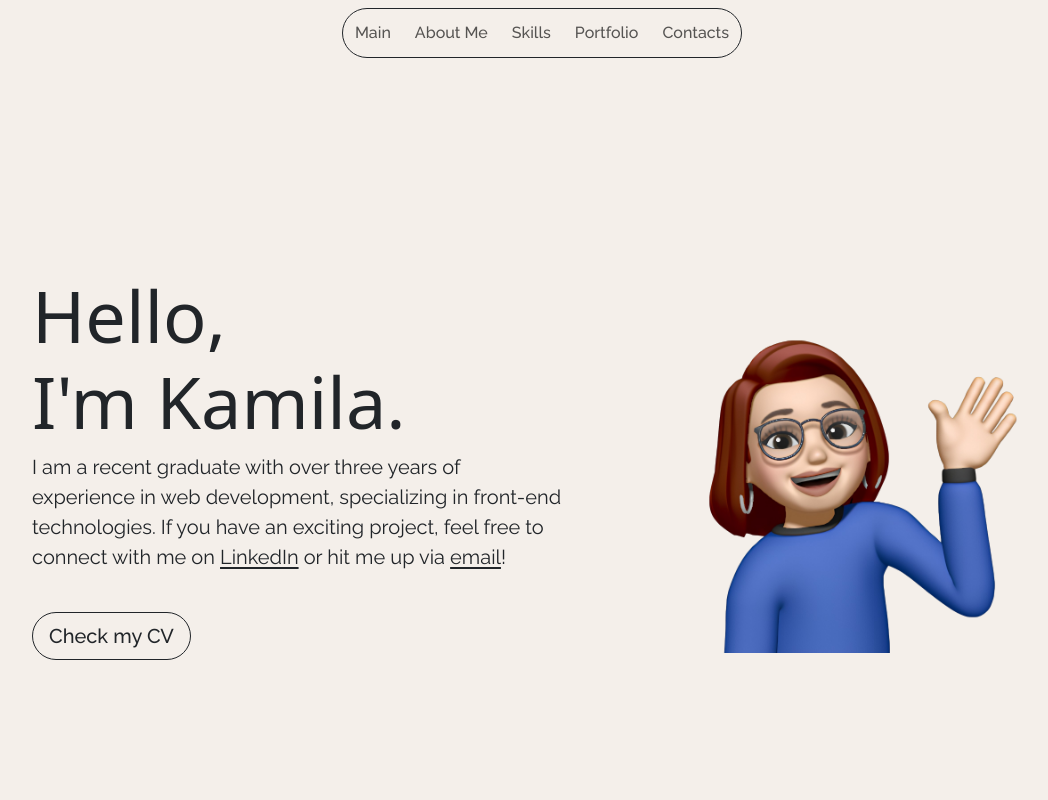
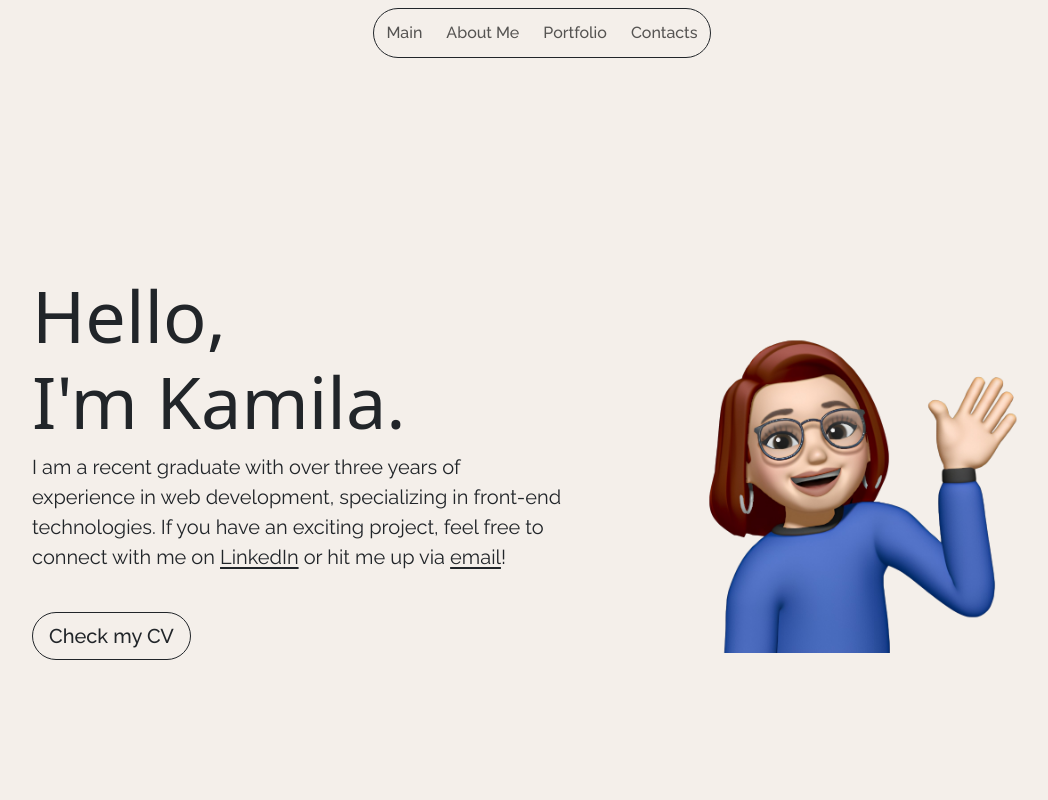
Before and after one commit to iamkaraman/my-web-app, a React (Create React App) app: page / in a window 1280 px wide. Shown: the top 800 px of the page, without its empty margins (98-1146 px from the left). Built offline with nearby package versions, Linux system fonts and the light colour scheme; a web font is replaced by a local one.

Commit message:
removed unnessesary section inside the navbar

```diff
--- a/src/components/NavBar.js
+++ b/src/components/NavBar.js
@@ -17,11 +17,6 @@ export default function NavBar() {
             </a>
           </li>
           <li className="nav-item p-1">
-            <a className="nav-link btn button-text" href="#skills">
-              Skills
-            </a>
-          </li>
-          <li className="nav-item p-1">
             <a className="nav-link btn button-text" href="#portfolio">
               Portfolio
             </a>
--- a/src/components/Skills.js
+++ b/src/components/Skills.js
@@ -16,7 +16,6 @@ export default function Skills() {
   return (
     <>
       <div
-        id="skills"
         className="container d-flex flex-column justify-content-center align-items-center"
         style={{ height: "50vh" }}
       >
```
